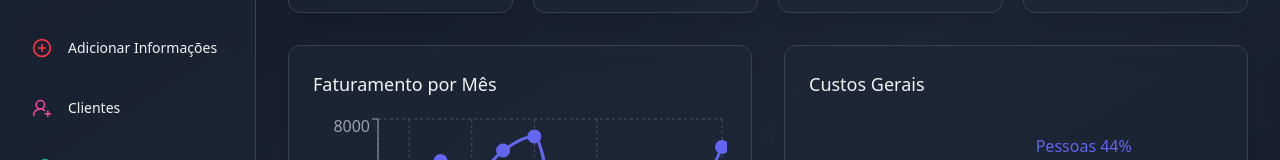
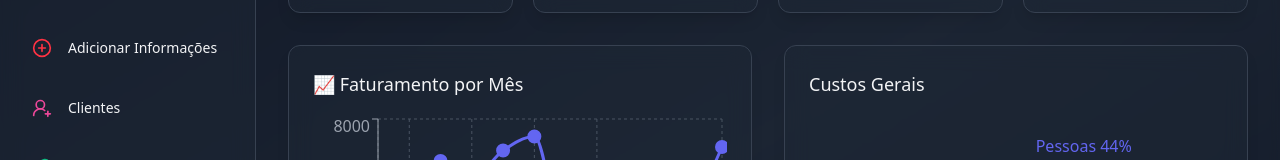
Before and after one commit to thepatroa/patroa, a React (Vite) app in the folder frontend/: page / in a window 1280 px wide. Shown: the part 186-346 px from the top of the page. Built offline with nearby package versions, Linux system fonts and the light colour scheme.

Commit message:
feat: 🦅 deixa o retangulo do faturamento mensal mais bonito

```diff
--- a/frontend/src/components/overview/SalesOverviewChart.jsx
+++ b/frontend/src/components/overview/SalesOverviewChart.jsx
@@ -1,4 +1,12 @@
-import { LineChart, Line, XAxis, YAxis, CartesianGrid, Tooltip, ResponsiveContainer } from "recharts";
+import {
+	LineChart,
+	Line,
+	XAxis,
+	YAxis,
+	CartesianGrid,
+	Tooltip,
+	ResponsiveContainer,
+} from "recharts";
 import { motion } from "framer-motion";
 
 const salesData = [
@@ -16,36 +24,51 @@ const salesData = [
 	{ name: "Dezembro", faturamento: 7200 },
 ];
 
+const CustomTooltip = ({ active, payload, label }) => {
+	if (!active || !payload?.length) return null;
+
+	return (
+		<motion.div
+			initial={{ opacity: 0, scale: 0.8 }}
+			animate={{ opacity: 1, scale: 1 }}
+			exit={{ opacity: 0 }}
+			transition={{ duration: 0.2 }}
+			className="bg-gray-900 text-white px-4 py-3 rounded-lg shadow-lg border border-indigo-500"
+		>
+			<p className="text-sm font-semibold">{label}</p>
+			<p className="text-sm">Faturamento: R$ {payload[0].value.toLocaleString("pt-BR")}</p>
+		</motion.div>
+	);
+};
+
 const SalesOverviewChart = () => {
 	return (
 		<motion.div
-			className='bg-gray-800 bg-opacity-50 backdrop-blur-md shadow-lg rounded-xl p-6 border border-gray-700'
-			initial={{ opacity: 0, y: 20 }}
-			animate={{ opacity: 1, y: 0 }}
-			transition={{ delay: 0.2 }}
+			className="bg-gray-800 bg-opacity-50 backdrop-blur-md shadow-lg rounded-xl p-6 border border-gray-700"
+			initial={{ opacity: 0, y: 50 }}
+			whileInView={{ opacity: 1, y: 0 }}
+			viewport={{ once: false, amount: 0.4 }}
+			transition={{ duration: 0.6, ease: "easeOut" }}
 		>
-			<h2 className='text-lg font-medium mb-4 text-gray-100'>Faturamento por Mês</h2>
+			<h2 className="text-lg font-medium mb-4 text-gray-100">📈 Faturamento por Mês</h2>
 
-			<div className='h-80'>
-				<ResponsiveContainer width={"100%"} height={"100%"}>
+			<div className="h-80">
+				<ResponsiveContainer width="100%" height="100%">
 					<LineChart data={salesData}>
-						<CartesianGrid strokeDasharray='3 3' stroke='#4B5563' />
-						<XAxis dataKey={"name"} stroke='#9ca3af' />
-						<YAxis stroke='#9ca3af' />
-						<Tooltip
-							contentStyle={{
-								backgroundColor: "rgba(31, 41, 55, 0.8)",
-								borderColor: "#4B5563",
-							}}
-							itemStyle={{ color: "#E5E7EB" }}
-						/>
+						<CartesianGrid strokeDasharray="3 3" stroke="#4B5563" />
+						<XAxis dataKey="name" stroke="#9ca3af" />
+						<YAxis stroke="#9ca3af" />
+						<Tooltip content={<CustomTooltip />} />
 						<Line
-							type='monotone'
-							dataKey='faturamento'
-							stroke='#6366F1'
+							type="monotone"
+							dataKey="faturamento"
+							stroke="#6366F1"
 							strokeWidth={3}
 							dot={{ fill: "#6366F1", strokeWidth: 2, r: 6 }}
 							activeDot={{ r: 8, strokeWidth: 2 }}
+							isAnimationActive={true}
+							animationDuration={1000}
+							animationEasing="ease-out"
 						/>
 					</LineChart>
 				</ResponsiveContainer>
@@ -53,4 +76,5 @@ const SalesOverviewChart = () => {
 		</motion.div>
 	);
 };
+
 export default SalesOverviewChart;
```
